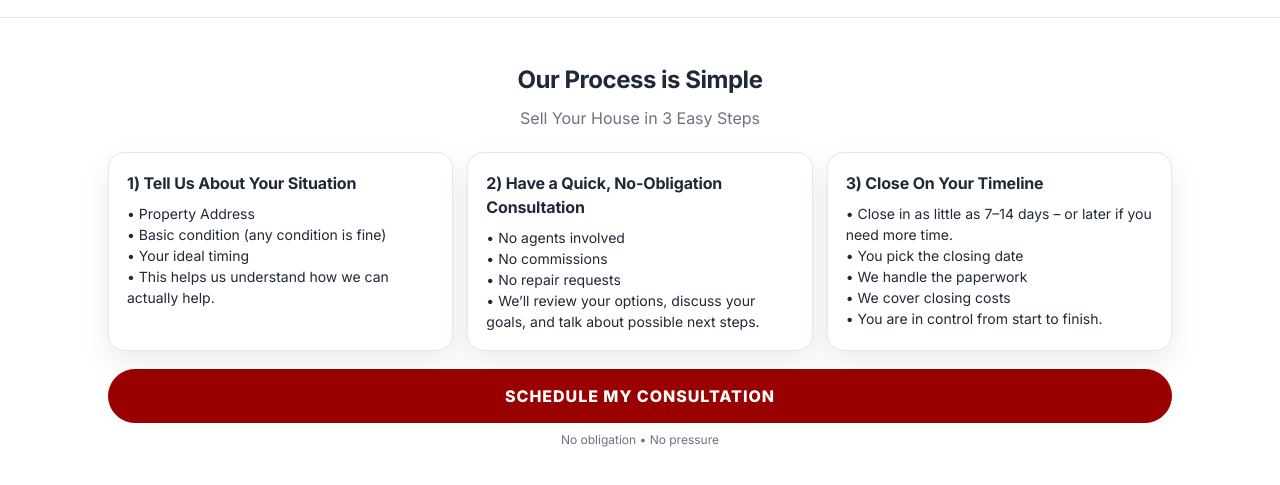
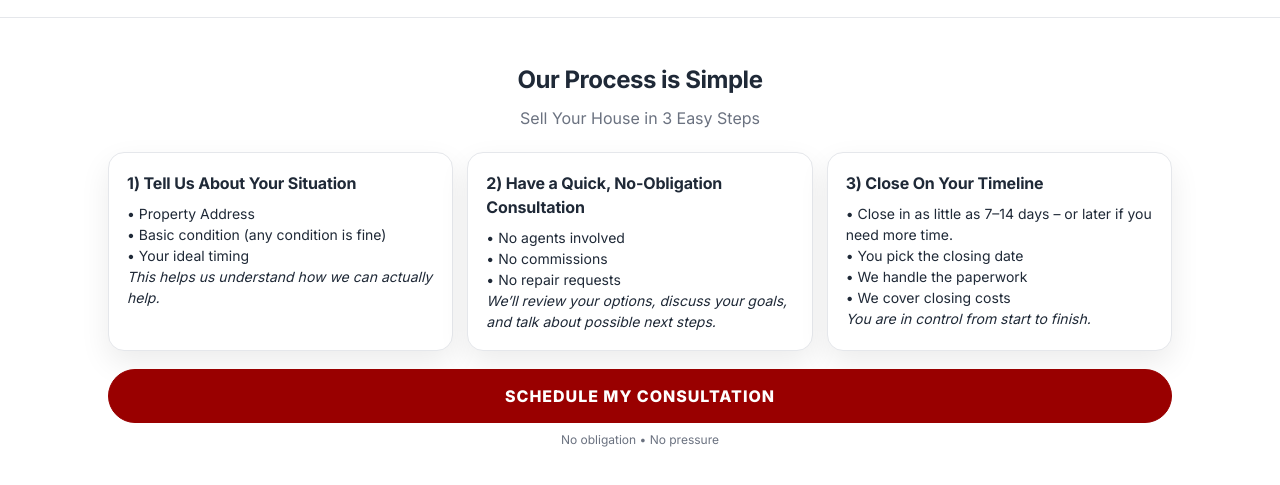
Before and after one commit to brandonhood/Atlas-Home-Buyers-Funnel, a website: page landing-page-v3.html in a window 1280 px wide. Shown: the part 657-1142 px from the top of the page. Drawn offline with Linux system fonts and the light colour scheme.

Commit message:
Italicize key statements in landing page

```diff
--- a/landing-page-v3.html
+++ b/landing-page-v3.html
@@ -548,7 +548,7 @@
             • Property Address<br>
             • Basic condition (any condition is fine)<br>
             • Your ideal timing<br>
-            • This helps us understand how we can actually help.
+            <i>This helps us understand how we can actually help.</i>
           </p>
         </div>
 
@@ -558,7 +558,7 @@
             • No agents involved<br>
             • No commissions<br>
             • No repair requests<br>
-            • We’ll review your options, discuss your goals, and talk about possible next steps.
+            <i>We’ll review your options, discuss your goals, and talk about possible next steps.</i>
           </p>
         </div>
 
@@ -569,7 +569,7 @@
             • You pick the closing date<br>
             • We handle the paperwork<br>
             • We cover closing costs<br>
-            • You are in control from start to finish.
+            <i>You are in control from start to finish.</i>
           </p>
         </div>
       </div>
```
